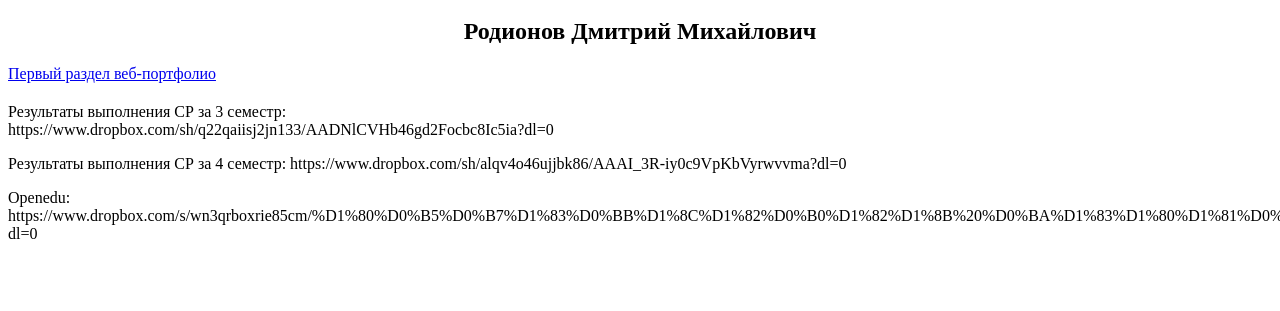
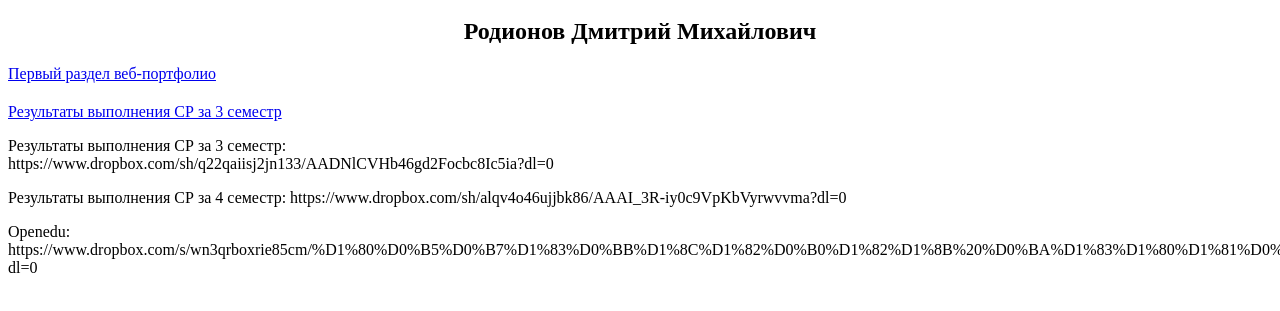
Before and after one commit to ssselsky48/ssselsky48.github.io, a plain HTML site: page index.html in a window 1280 px wide. Shown: the part 95-406 px from the top of the page. Drawn offline with Linux system fonts and the light colour scheme.

Commit message:
Update index.html

```diff
--- a/index.html
+++ b/index.html
@@ -6,6 +6,10 @@
 <h2 style="text-align:center"><span style="font-family:Times New Roman,Times,serif"><strong>Родионов Дмитрий Михайлович</strong></span></h2>
 <a href="/first">Первый раздел веб-портфолио</a>
   <h2></h2>
+
+  <a href = "https://www.dropbox.com/sh/q22qaiisj2jn133/AADNlCVHb46gd2Focbc8Ic5ia?dl=0">Результаты выполнения СР за 3 семестр</a>
+
+
    <p>Результаты выполнения СР за 3 семестр:
                 <br>
 
```
